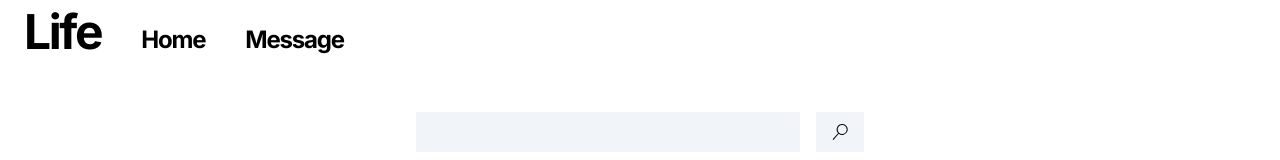
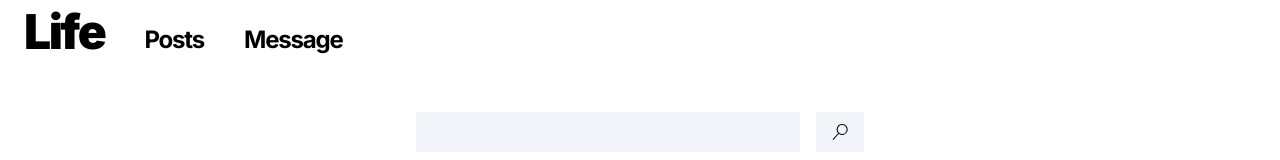
Before and after one commit to guxiken9/wakkason-demo-app, a Next.js app: page / in a window 1280 px wide. Shown: the top 160 px of the page. Built offline with nearby package versions, Linux system fonts and the light colour scheme.

Commit message:
ヘッダー修正

```diff
--- a/src/app/layout.tsx
+++ b/src/app/layout.tsx
@@ -27,19 +27,20 @@ export default function RootLayout({
         px-6
       `}
         >
-          <div
+          <Link
+            href="/"
             className={`
-            h-auto
-            my-auto
-            font-bold
-            text-5xl
-            tracking-tighter
-          `}
+              h-auto
+              my-auto
+              font-black
+              text-5xl
+              tracking-tighter
+            `}
           >
             Life
-          </div>
+          </Link>
           <Link
-            href="/"
+            href="/posts"
             className={`
               px-10
               h-auto
@@ -49,12 +50,11 @@ export default function RootLayout({
               tracking-tighter
             `}
           >
-            Home
+            Posts
           </Link>
           <Link
             href="/message"
             className={`
-
               h-auto
               my-6
               font-bold
```
